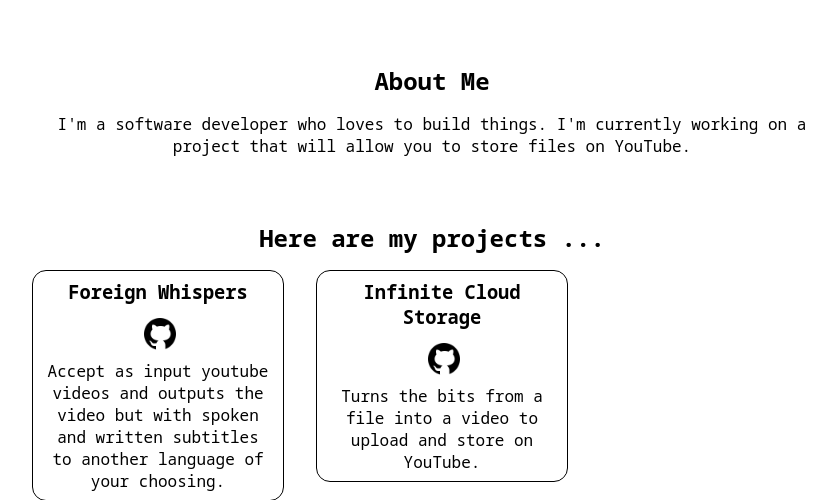
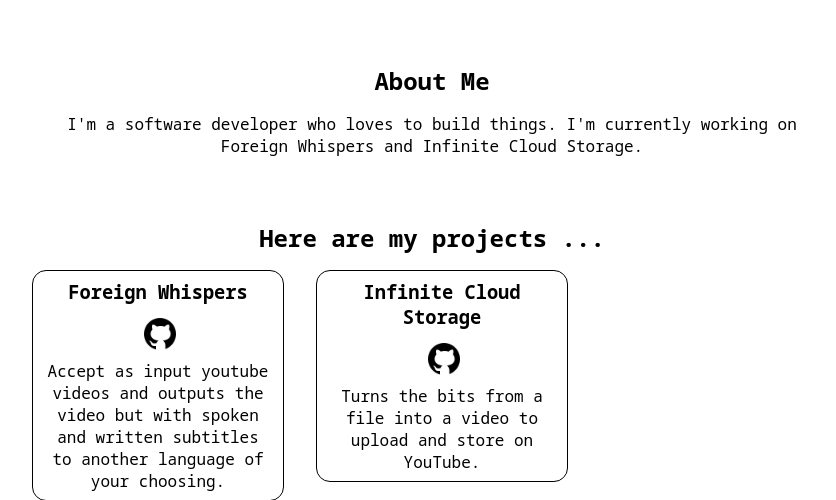
Before and after one commit to johnnymayodev/portfolio, a Flask app: page / in a window 1280 px wide. Shown: the part 91-591 px from the top of the page, without its empty margins (208-1044 px from the left). Run offline with Flask 3, Linux system fonts and the light colour scheme; some web fonts are replaced.

Commit message:
Update index.html

```diff
--- a/templates/index.html
+++ b/templates/index.html
@@ -15,7 +15,7 @@
         <div id="content">
 
             <h2>About Me</h2>
-            <p>I'm a software developer who loves to build things. I'm currently working on a project that will allow you to store files on YouTube.</p>
+            <p>I'm a software developer who loves to build things. I'm currently working on Foreign Whispers and Infinite Cloud Storage.</p>
 
             <h2>Here are my projects ...</h2>
             <div id="projects">
```
